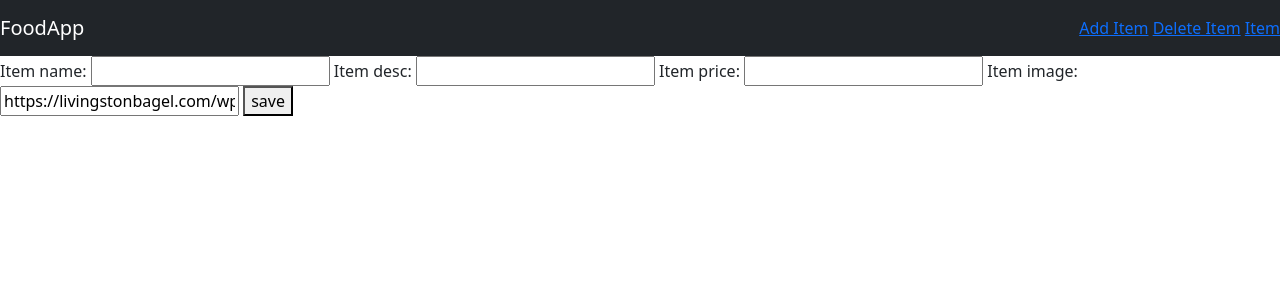
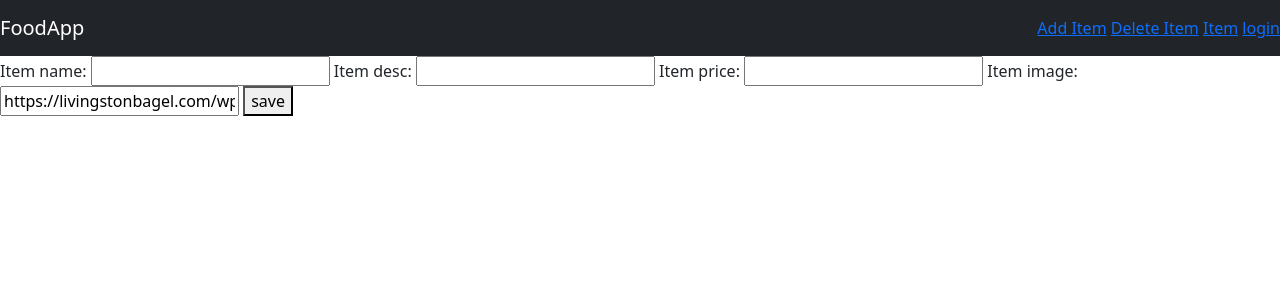
Before and after one commit to GianlorenzoDercole/python_food_application, a Django app: page /food/add in a window 1280 px wide. Shown: the top 300 px of the page. Run offline with Django 4.2, Linux system fonts and the light colour scheme.

Commit message:
added login functionality see urls.py

```diff
--- a/food/templates/food/base.html
+++ b/food/templates/food/base.html
@@ -11,10 +11,16 @@
     <nav class="navbar navbar-dark bg-dark " >
         <a href="#" class="navbar-brand">FoodApp</a>
 
+
         <div>
             <a class="nav-item" href="{% url 'food:create_item' %}">Add Item</a>
             <a class="nav-item" href="#">Delete Item</a>
             <a class="nav-item" href="#"> Item</a>
+            {% if user.is_authenticated %}
+                <a href="{% url 'logout' %}">logout</a>
+            {% else %}
+                <a href="{% url 'login' %}">login</a>
+            {% endif %}
         </div>
     </nav>
     {% if messages %}
--- a/foodapplication/settings.py
+++ b/foodapplication/settings.py
@@ -118,7 +118,7 @@ USE_TZ = True
 # https://docs.djangoproject.com/en/4.0/howto/static-files/
 
 STATIC_URL = 'static/'
-
+LOGIN_REDIRECT_URL = 'food:index'
 # Default primary key field type
 # https://docs.djangoproject.com/en/4.0/ref/settings/#default-auto-field
 
--- a/foodapplication/urls.py
+++ b/foodapplication/urls.py
@@ -22,5 +22,6 @@ urlpatterns = [
     path('admin/', admin.site.urls),
     path('food/', include('food.urls')),
     path('register/',user_views.register,name='register'),
-    path('login/',authentication_views.LoginView.as_view,name='login')
+    path('login/',authentication_views.LoginView.as_view(template_name='users/login.html'),name='login'),
+    path('logout/',authentication_views.LogoutView.as_view(template_name='users/logout.html'),name='logout')
 ]
--- /dev/null
+++ b/users/templates/users/login.html
@@ -0,0 +1,5 @@
+<form method='POST'>
+    {% csrf_token %}
+    {{ form }}
+    <button type='submit'>login</button>
+</form>
--- /dev/null
+++ b/users/templates/users/logout.html
@@ -0,0 +1 @@
+<h1>you have been logged out</h1>
--- a/users/views.py
+++ b/users/views.py
@@ -15,7 +15,7 @@ def register(request):
             form.save()
             username = form.cleaned_data.get('username')
             messages.success(request,f'Welcome {username}, your account is created')
-            return redirect('food:index')
+            return redirect('login')
     else:
         form = RegisterForm()
     return render (request,'users/register.html',{'form':form})
```
Also changed, not shown: db.sqlite3.
